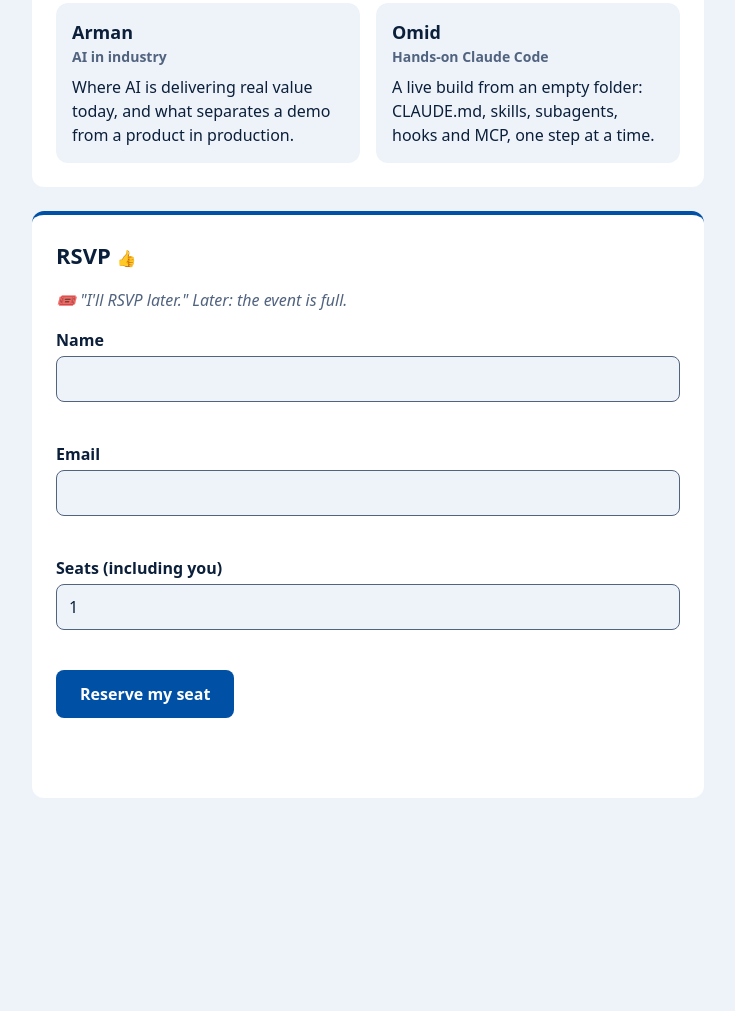
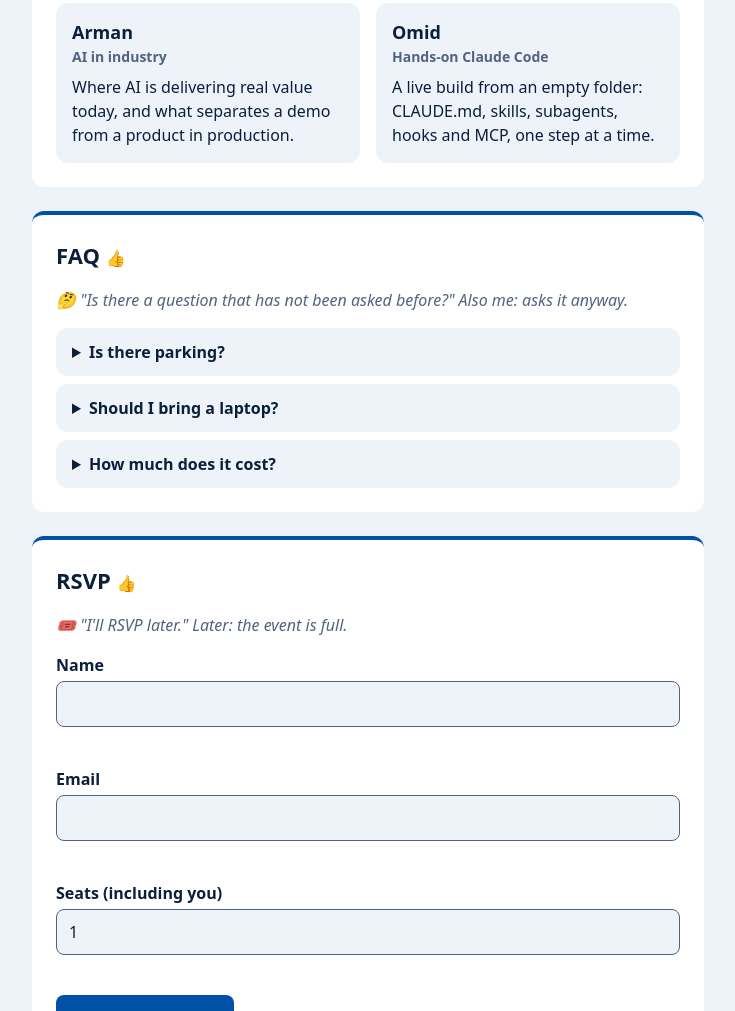
Before and after one commit to omidomidi77/rsvp-site, a website with bundled scripts: page index.html in a window 1280 px wide. Shown: the part 1008-2019 px from the top of the page, without its empty margins (272-1007 px from the left). Before the commit the page ends 1838 px from the top, so only its background shows below. Built offline with nearby package versions, Linux system fonts and the light colour scheme.

Commit message:
feat: Add FAQ section with details and summary
Closes #3

```diff
--- a/index.html
+++ b/index.html
@@ -74,6 +74,25 @@
         </ul>
       </section>
 
+      <section class="card" aria-labelledby="faq-heading">
+        <h2 id="faq-heading">FAQ <span class="like" aria-hidden="true">👍</span></h2>
+        <p class="meme"><span aria-hidden="true">🤔</span> "Is there a question that has not been asked before?" Also me: asks it anyway.</p>
+        <div class="faq">
+          <details>
+            <summary>Is there parking?</summary>
+            <p>Yes. Paid parking is under the building, with the entrance on College St. Transit is easier: Queen's Park station is two minutes away.</p>
+          </details>
+          <details>
+            <summary>Should I bring a laptop?</summary>
+            <p>Bring one if you want to follow the hands-on Claude Code demo on your own machine. Watching along without one is just as welcome.</p>
+          </details>
+          <details>
+            <summary>How much does it cost?</summary>
+            <p>Nothing. The event is free, and food and drinks are provided. We only ask that you RSVP so we can plan seats and catering.</p>
+          </details>
+        </div>
+      </section>
+
       <section class="card" aria-labelledby="rsvp-heading">
         <h2 id="rsvp-heading">RSVP <span class="like" aria-hidden="true">👍</span></h2>
         <p class="meme"><span aria-hidden="true">🎟️</span> "I'll RSVP later." Later: the event is full.</p>
--- a/styles.css
+++ b/styles.css
@@ -155,6 +155,32 @@
   margin: 0;
 }
 
+.faq {
+  display: grid;
+  gap: var(--space);
+}
+
+.faq details {
+  background: var(--color-bg);
+  border-radius: var(--radius);
+  padding: calc(var(--space) * 1.5) calc(var(--space) * 2);
+}
+
+.faq summary {
+  cursor: pointer;
+  font-weight: 600;
+}
+
+.faq summary:focus-visible {
+  outline: 2px solid var(--color-accent);
+  outline-offset: 2px;
+}
+
+.faq p {
+  margin: var(--space) 0 0;
+  color: var(--color-muted);
+}
+
 .field {
   display: grid;
   gap: calc(var(--space) / 2);
```
